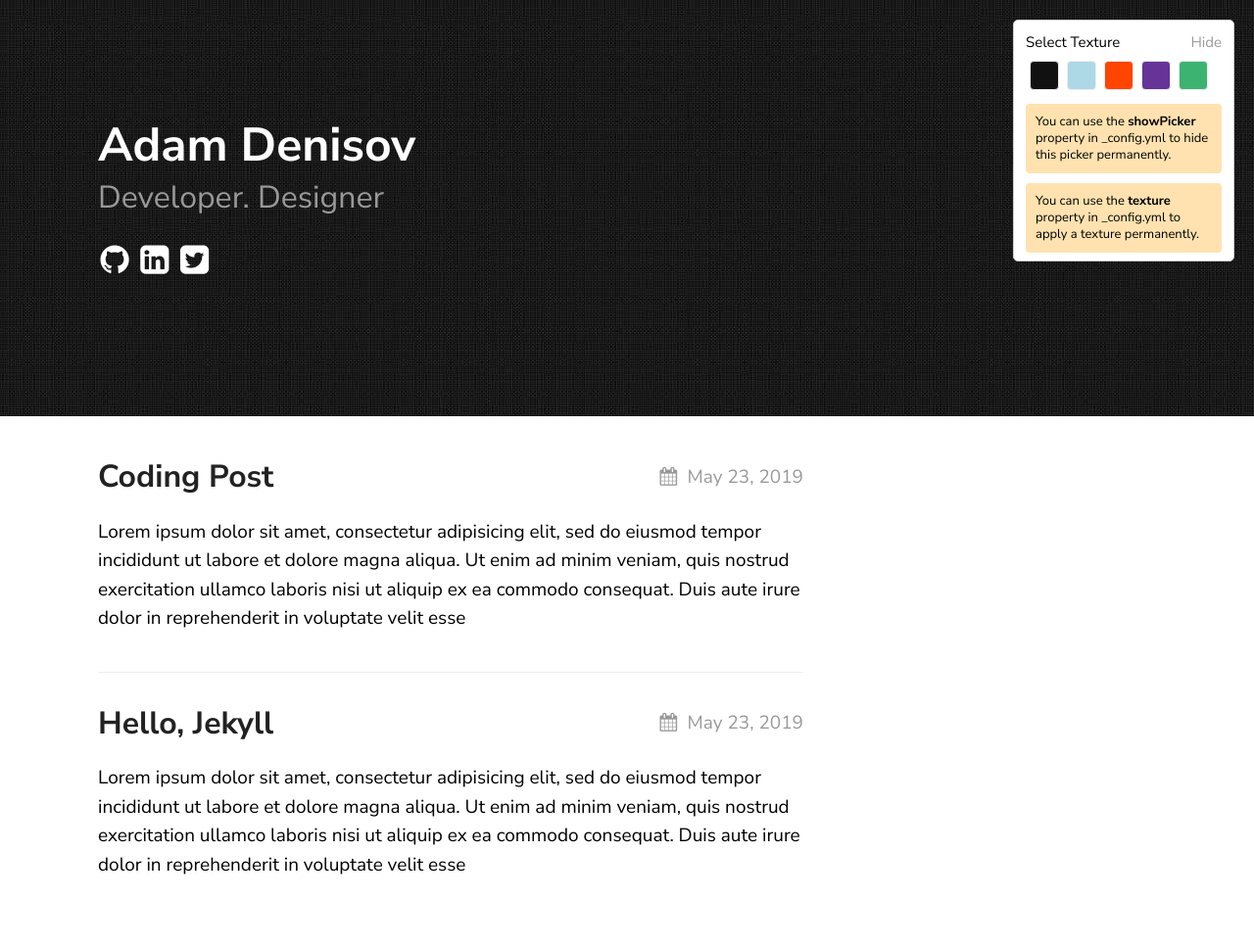
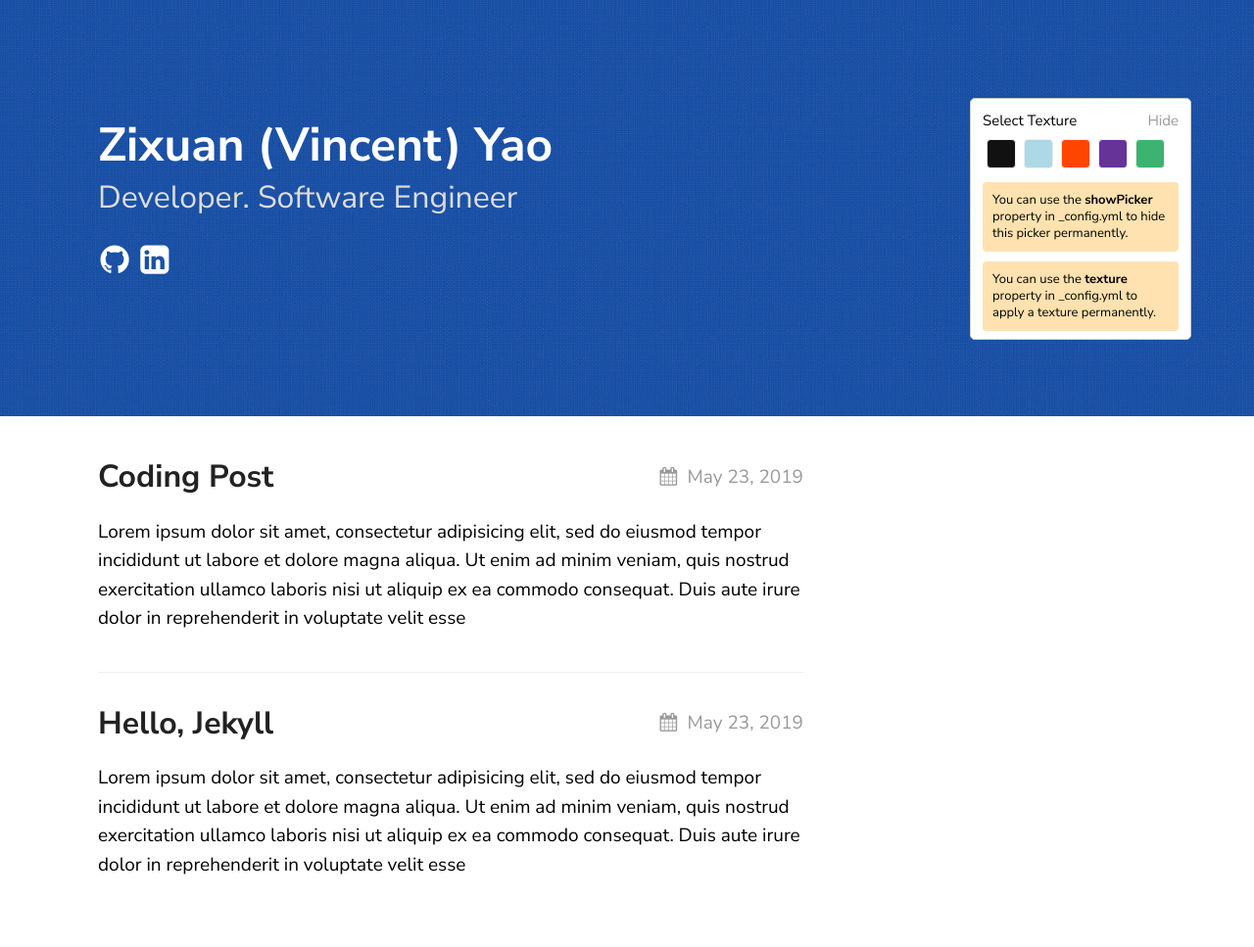
Before and after one commit to yaozixuan/yaozixuan.github.io, a Jekyll site: the page built from index.md, in a window 1280 px wide. Shown: the whole page at 98% size. Built offline with Jekyll 4.4.1, drawn with Linux system fonts in a browser that asks for light colours.

Commit message:
update title

```diff
--- a/_config.yml
+++ b/_config.yml
@@ -16,18 +16,18 @@ sass:
 
 permalink: /posts/:title/
 texture:
-  title: Adam Denisov
-  tagline: Developer. Designer
+  title: Zixuan (Vincent) Yao
+  tagline: Developer. Software Engineer
   date_format: "%b %-d, %Y"
-  style: black
-  showNav: false
+  style: blue
+  showNav: true
   showPicker: true
 
   # generate social links in footer
   social_links:
-    twitter: thelehhman
-    github:  thelehhman
-    linkedIn: in/thelehhman
+    # twitter: thelehhman
+    github:  yaozixuan
+    linkedIn: in/yaozixuan
     rss: rss
 
 
```
